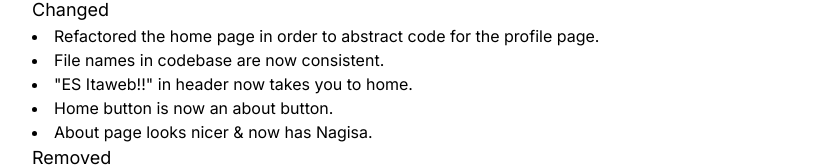
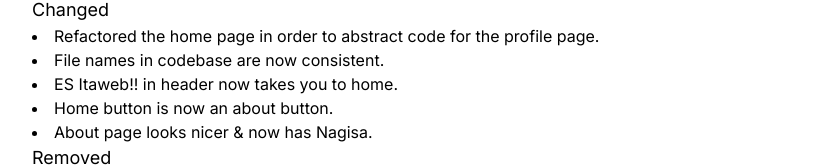
Before and after one commit to ants0036/es_itaweb, a Next.js app in the folder es-itaweb/: page /about/changelog in a window 1280 px wide. Shown: the part 236-403 px from the top of the page, without its empty margins (45-872 px from the left). Built offline with nearby package versions, Linux system fonts and the light colour scheme; no server answers.

Commit message:
got rid of quotes in changelog

```diff
--- a/es-itaweb/src/app/about/changelog/page.js
+++ b/es-itaweb/src/app/about/changelog/page.js
@@ -18,7 +18,7 @@ export default function Changelog() {
                     <ul className='list-disc list-inside'>
                         <li>Refactored the home page in order to abstract code for the profile page.</li>
                         <li>File names in codebase are now consistent.</li>
-                        <li>"ES Itaweb!!" in header now takes you to home.</li>
+                        <li>ES Itaweb!! in header now takes you to home.</li>
                         <li>Home button is now an about button.</li>
                         <li>About page looks nicer & now has Nagisa.</li>
                     </ul>
```
